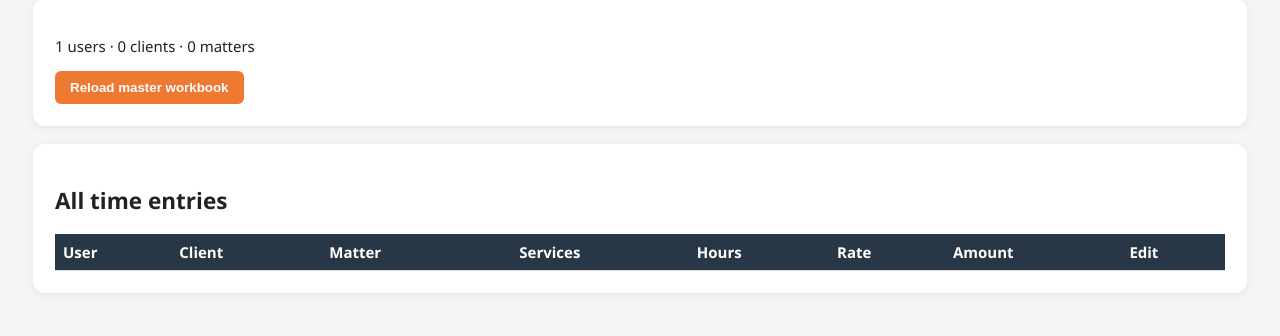
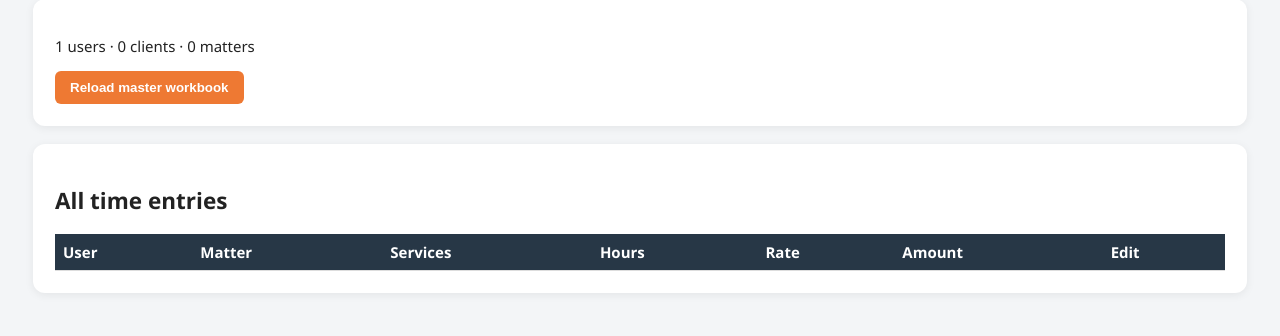
Before and after one commit to officemars/mars-ip-billing-render-test, a Flask app: page /admin in a window 1280 px wide. Shown: the part 135-471 px from the top of the page. Run offline with Flask 3, Linux system fonts and the light colour scheme; the visitor is signed in with stand-in values (Sample User, id 1); data comes from the database, SQL or seed files in the repository; data that the repository does not hold is empty; some libraries are stand-ins or nearby versions.

Commit message:
Add files via upload

```diff
--- a/static/style.css
+++ b/static/style.css
@@ -207,4 +207,8 @@
 
     resize: vertical;
     box-sizing: border-box;
+}/* Recent Entries: hide Client column only */
+.wide table th:nth-child(2),
+.wide table td:nth-child(2) {
+    display: none !important;
 }
```
